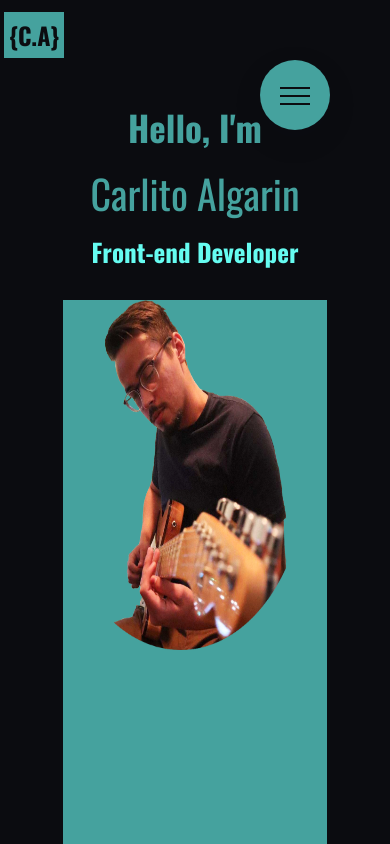
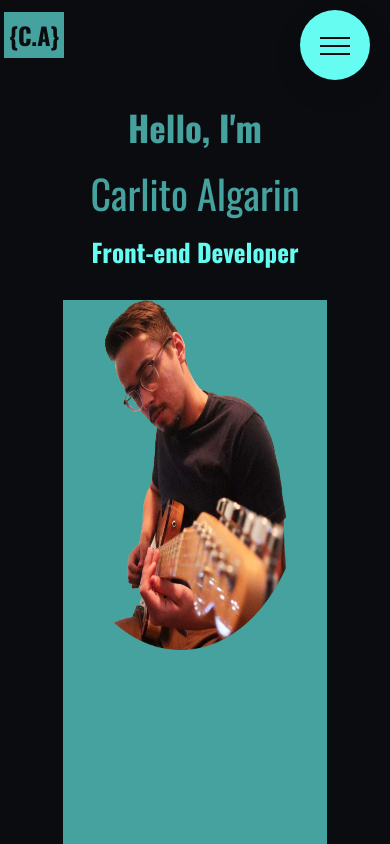
Before and after one commit to Carlito1113/new-portfolio, a React (Create React App) app: page / in a window 390 px wide. Built offline with nearby package versions, Linux system fonts and the light colour scheme.

Commit message:
added in mobile responsive changes for the navigation, works text, and page in general

```diff
--- a/src/App.js
+++ b/src/App.js
@@ -1,10 +1,10 @@
-import './App.scss';
 import Navbar from './components/navbar/Navbar';
 import Navigation from './components/navigation/Navigation';
 import Intro from './components/intro/Intro';
 import Works from './components/works/Works';
 import Contact from './components/contact/Contact';
 import { useState } from 'react';
+import './App.scss';
 
 function App() {
   const [navOpen, setNavOpen] = useState(false);
--- a/src/App.scss
+++ b/src/App.scss
@@ -8,9 +8,8 @@
 
   .sections {
     width: 100%;
-    // height: calc(100vh - 7rem);
+    background-color: lightsalmon;
     height: 100vh;
-    background-color: lightsalmon;
     position: relative;
     top: 7rem;
     scroll-behavior: smooth;
@@ -22,7 +21,6 @@
 
     > * {
       width: 100vw;
-      // height: calc(100vh - 7rem);
       height: 100vh;
       scroll-snap-align: start;
     }
--- a/src/components/navbar/Navbar.scss
+++ b/src/components/navbar/Navbar.scss
@@ -8,7 +8,7 @@
   background-color: $primary-dark;
   color: $accent-light;
   font-size: 1.6rem;
-  position: absolute;
+  position: fixed;
   height: 7rem;
 
   &__logo {
--- a/src/components/navigation/Navigation.scss
+++ b/src/components/navigation/Navigation.scss
@@ -17,6 +17,12 @@
     box-shadow: 0 1rem 3rem rgba($primary-dark, 0.1);
     text-align: center;
     cursor: pointer;
+
+    @include mobile {
+      background-color: $accent-light;
+      top: 1rem;
+      right: 2rem;
+    }
   }
 
   &__background {
@@ -29,6 +35,11 @@
     background-image: radial-gradient($accent-dark, $primary-dark);
     z-index: 1000;
     transition: transform 0.8s cubic-bezier(0.86, 0, 0.07, 1);
+
+    @include mobile {
+      top: 1.5rem;
+      right: 2.5rem;
+    }
   }
 
   &__nav {
--- a/src/components/works/Works.scss
+++ b/src/components/works/Works.scss
@@ -16,8 +16,12 @@
       width: 20%;
       display: flex;
       justify-content: center;
-      flex: wrap;
       margin-right: auto;
+      align-items: center;
+
+      @include mobile {
+        width: 100%;
+      }
   }
 
   a {
@@ -81,7 +85,7 @@
 
       h3 {
         position: absolute;
-        font-size: 3rem;
+        font-size: 2.5rem;
       }
 
       img {
```
